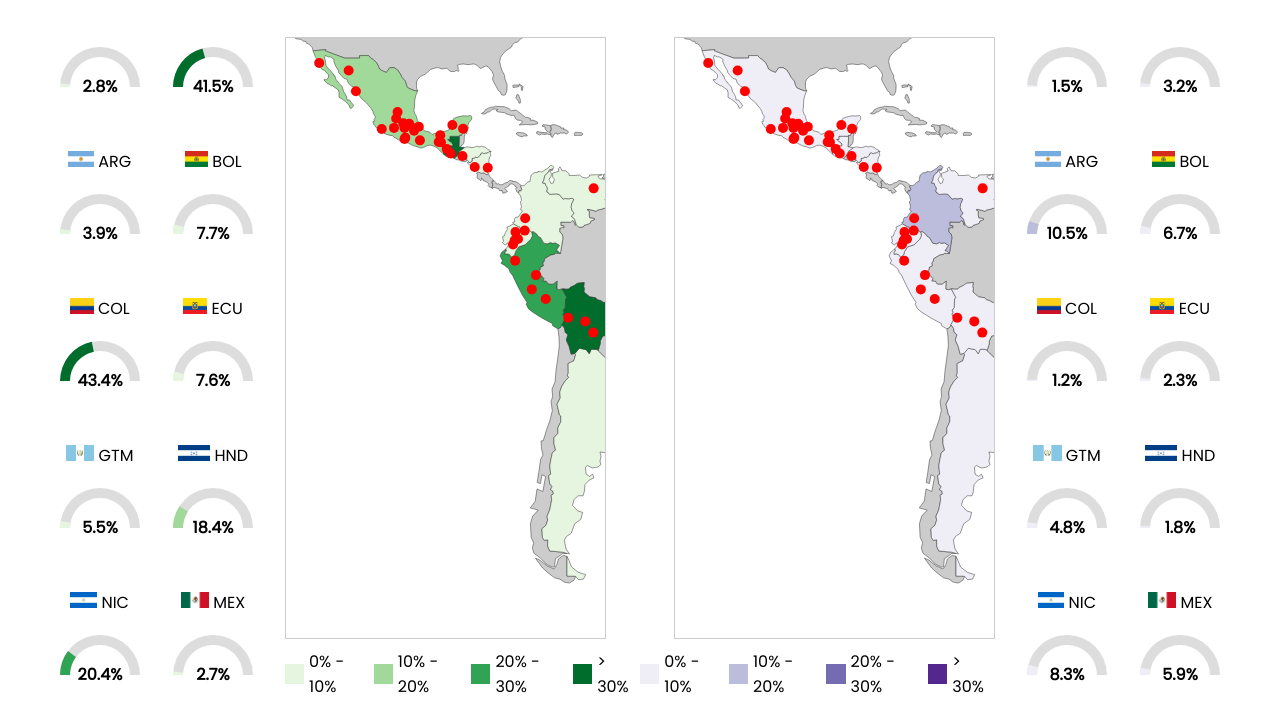
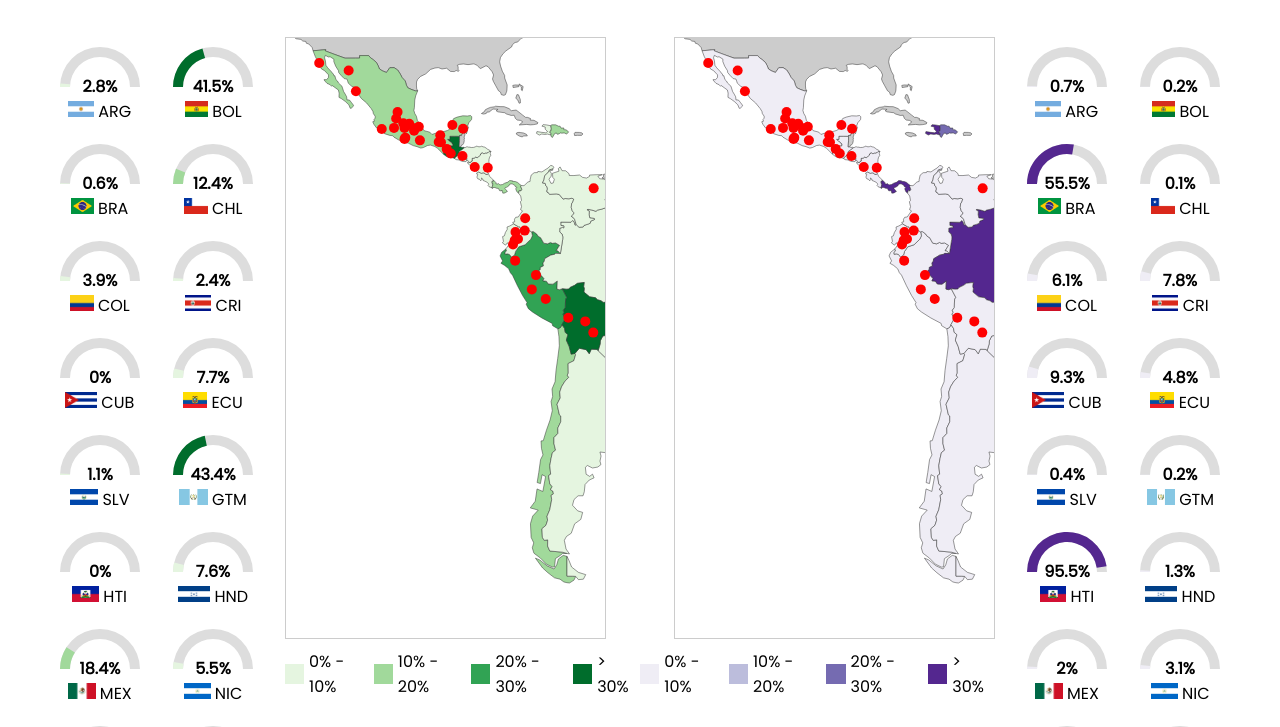
Before and after one commit to RodrigoMolinaAvila/mapviz, a plain HTML site: page index.html in a window 1280 px wide. Shown: the part 72-799 px from the top of the page. Drawn offline with nearby package versions, Linux system fonts and the light colour scheme.

Commit message:
Update gauge layout and data; adjust grid columns, legend alignment, and add new data entries for improved display

```diff
--- a/index.html
+++ b/index.html
@@ -21,7 +21,7 @@
 
     #gauges-left, #gauges-right {
       display: grid;
-      grid-template-columns:  repeat(2, 1fr);
+      grid-template-columns:  repeat(2, 2fr);
       gap: 10px;
       width: 20%;
     }
@@ -49,7 +49,7 @@
 
     .legend {
       display: flex;
-      justify-content: space-around;
+      justify-content: center;
       margin-top: 10px;
       width: 100%;
     }
@@ -97,7 +97,7 @@
     .gauge label {
       display: block;
       font-size: 14px;
-      margin-top: 5px;
+      margin-bottom: 0px;
     }
   </style>
 </head>
@@ -149,29 +149,47 @@
     const dataIndigenous = [
       { code: "ARG", proportion: 2.8, flag: "ico/arg.png" },
       { code: "BOL", proportion: 41.5, flag: "ico/bol.png" },
+      { code: "BRA", proportion: 0.6, flag: "ico/bra.png" },
+      { code: "CHL", proportion: 12.4, flag: "ico/chl.png" },
       { code: "COL", proportion: 3.9, flag: "ico/col.png" },
+      { code: "CRI", proportion: 2.4, flag: "ico/cri.png" },
+      { code: "CUB", proportion: 0, flag: "ico/cub.png" },
       { code: "ECU", proportion: 7.7, flag: "ico/ecu.png" },
+      { code: "SLV", proportion: 1.1, flag: "ico/slv.png" },
       { code: "GTM", proportion: 43.4, flag: "ico/gtm.png" },
+      { code: "HTI", proportion: 0, flag: "ico/hti.png" },
       { code: "HND", proportion: 7.6, flag: "ico/hon.png" },
+      { code: "MEX", proportion: 18.4, flag: "ico/mex.png" },
       { code: "NIC", proportion: 5.5, flag: "ico/nic.png" },
-      { code: "MEX", proportion: 18.4, flag: "ico/mex.png" },
+      { code: "PAN", proportion: 15.5, flag: "ico/pan.png" },
+      { code: "PRY", proportion: 0.2, flag: "ico/pry.png" },
       { code: "PER", proportion: 20.4, flag: "ico/per.png" },
+      { code: "DOM", proportion: 10.2, flag: "ico/dom.png" },
+      { code: "URY", proportion: 0.5, flag: "ico/ury.png" },
       { code: "VEN", proportion: 2.7, flag: "ico/ven.png" }
     ];
-
     const dataAfro = [
-      { code: "ARG", proportion: 1.5, flag: "ico/arg.png" },
-      { code: "BOL", proportion: 3.2, flag: "ico/bol.png" },
-      { code: "COL", proportion: 10.5, flag: "ico/col.png" },
-      { code: "ECU", proportion: 6.7, flag: "ico/ecu.png" },
-      { code: "GTM", proportion: 1.2, flag: "ico/gtm.png" },
-      { code: "HND", proportion: 2.3, flag: "ico/hon.png" },
-      { code: "NIC", proportion: 4.8, flag: "ico/nic.png" },
-      { code: "MEX", proportion: 1.8, flag: "ico/mex.png" },
-      { code: "PER", proportion: 8.3, flag: "ico/per.png" },
-      { code: "VEN", proportion: 5.9, flag: "ico/ven.png" }
+      { code: "ARG", proportion: 0.7, flag: "ico/arg.png" },
+      { code: "BOL", proportion: 0.2, flag: "ico/bol.png" },
+      { code: "BRA", proportion: 55.5, flag: "ico/bra.png" },
+      { code: "CHL", proportion: 0.1, flag: "ico/chl.png" },
+      { code: "COL", proportion: 6.1, flag: "ico/col.png" },
+      { code: "CRI", proportion: 7.8, flag: "ico/cri.png" },
+      { code: "CUB", proportion: 9.3, flag: "ico/cub.png" },
+      { code: "ECU", proportion: 4.8, flag: "ico/ecu.png" },
+      { code: "SLV", proportion: 0.4, flag: "ico/slv.png" },
+      { code: "GTM", proportion: 0.2, flag: "ico/gtm.png" },
+      { code: "HTI", proportion: 95.5, flag: "ico/hti.png" },
+      { code: "HND", proportion: 1.3, flag: "ico/hon.png" },
+      { code: "MEX", proportion: 2.0, flag: "ico/mex.png" },
+      { code: "NIC", proportion: 3.1, flag: "ico/nic.png" },
+      { code: "PAN", proportion: 30.6, flag: "ico/pan.png" },
+      { code: "PRY", proportion: 0.06, flag: "ico/pry.png" },
+      { code: "PER", proportion: 2.8, flag: "ico/per.png" },
+      { code: "DOM", proportion: 29.8, flag: "ico/dom.png" },
+      { code: "URY", proportion: 7.8, flag: "ico/ury.png" },
+      { code: "VEN", proportion: 3.6, flag: "ico/ven.png" }
     ];
-
     const universities = [
       { name: "Instituto de Educación Superior CIFMA", location: "Chaco", lat: -27.4606, lon: -58.9839, code: "ARG" },
       { name: "Universidad quechua Casimiro Huanca", location: "Chimoré", lat: -16.9898, lon: -65.1386, code: "BOL" },
@@ -319,7 +337,7 @@
           .attr("class", "gauge-text")
           .text(`${d.proportion}%`);
 
-        gauge.append("div").style("margin-top", "5px").html(`<img src="${d.flag}" alt="${d.code}" style="height: 16px;"> ${d.code}`);
+        gauge.append("div").style("margin-top", "-45px").html(`<img src="${d.flag}" alt="${d.code}" style="height: 16px;"> ${d.code}`);
       });
     }
 
```
Also changed, not shown: ico/bra.png (added), ico/chl.png (added), ico/cri.png (added), ico/cub.png (added), ico/dom.png (added), ico/hti.png (added), ico/pan.png (added), ico/pry.png (added), ico/slv.png (added), ico/ury.png (added).
